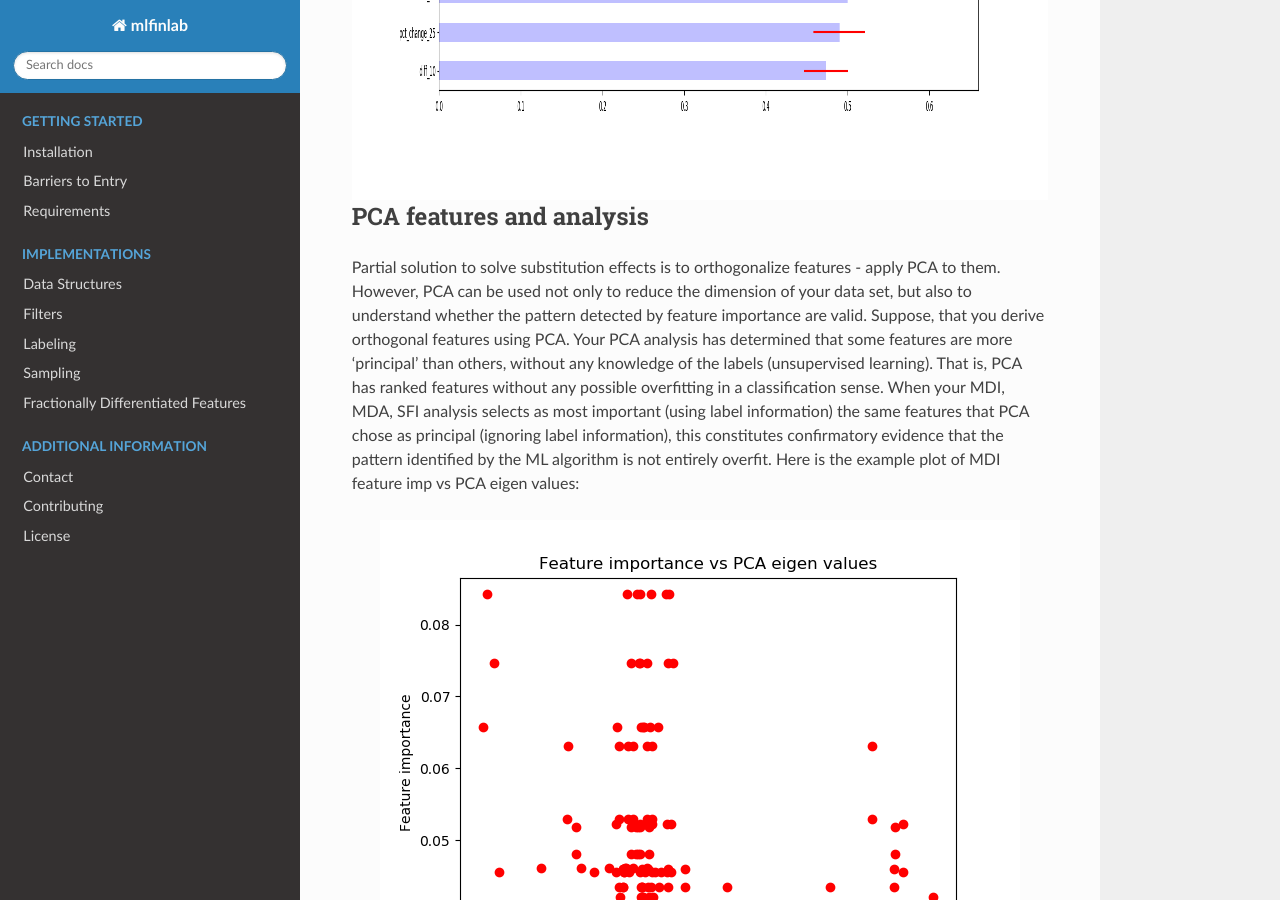
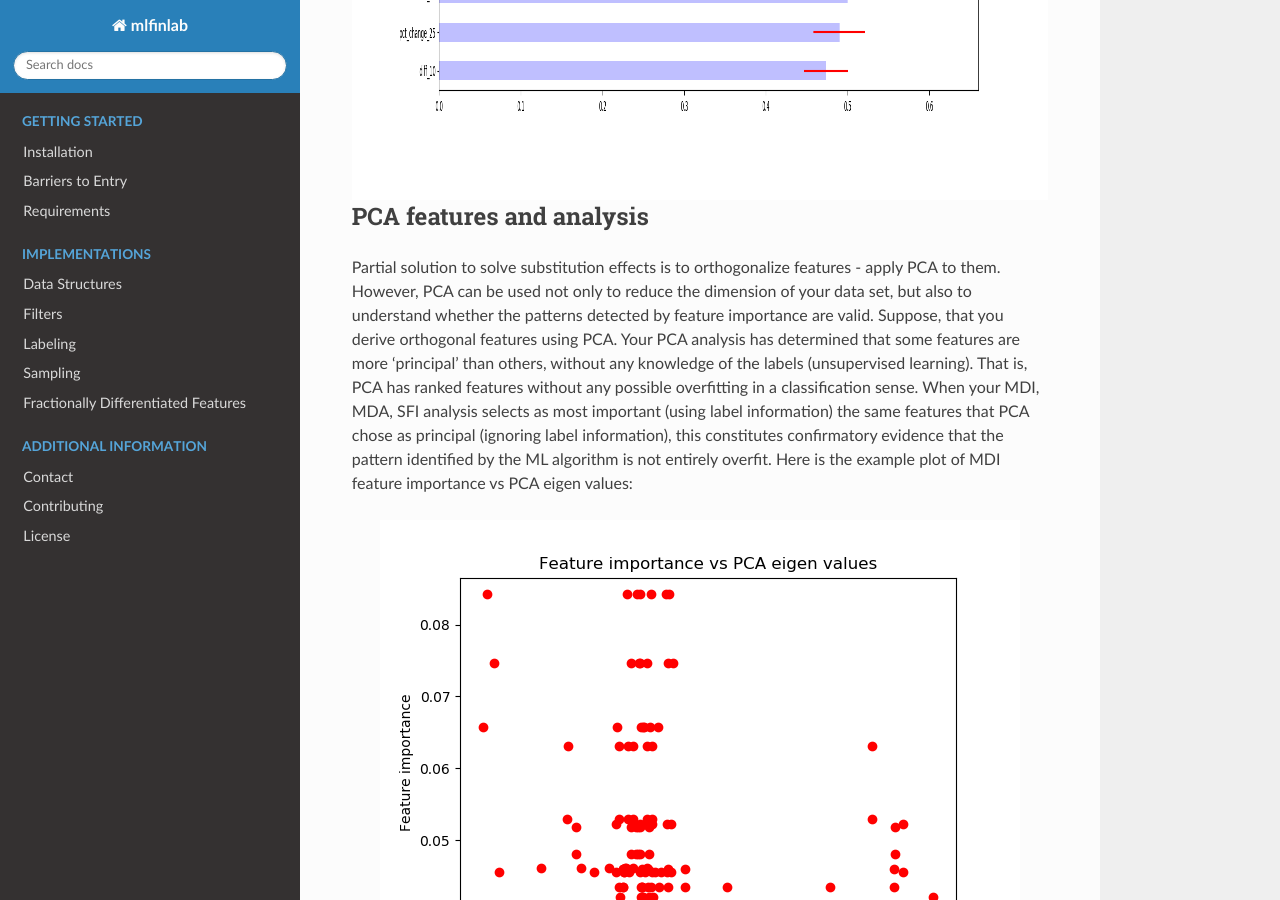
Before and after one commit to hudson-and-thames/mlfinlab, a Sphinx documentation site: the page built from docs/source/implementations/feature_importance.rst, in a window 1280 px wide and 900 px high, scrolled down 5241 px. Built offline with Sphinx 7.4.7 and the Read the Docs theme 2.0.0, drawn with Linux system fonts in a browser that asks for light colours.

Commit message:
Spelling checks

```diff
--- a/docs/source/implementations/feature_importance.rst
+++ b/docs/source/implementations/feature_importance.rst
@@ -127,11 +127,11 @@ PCA features and analysis
 ================================
 
 Partial solution to solve substitution effects is to orthogonalize features - apply PCA to them. However, PCA can be used not only
-to reduce the dimension of your data set, but also to understand whether the pattern detected by feature importance are valid.
+to reduce the dimension of your data set, but also to understand whether the patterns detected by feature importance are valid.
 Suppose, that you derive orthogonal features using PCA. Your PCA analysis has determined that some features are more 'principal' than others,
 without any knowledge of the labels (unsupervised learning). That is, PCA has ranked features without any possible overfitting in a classification sense.
 When your MDI, MDA, SFI analysis selects as most important (using label information) the same features that PCA chose as principal (ignoring label information),
-this constitutes confirmatory evidence that the pattern identified by the ML algorithm is not entirely overfit. Here is the example plot of MDI feature imp vs PCA eigen values:
+this constitutes confirmatory evidence that the pattern identified by the ML algorithm is not entirely overfit. Here is the example plot of MDI feature importance vs PCA eigen values:
 
 .. image:: feature_imp_images/pca_correlation_analysis.png
    :scale: 100 %
```
